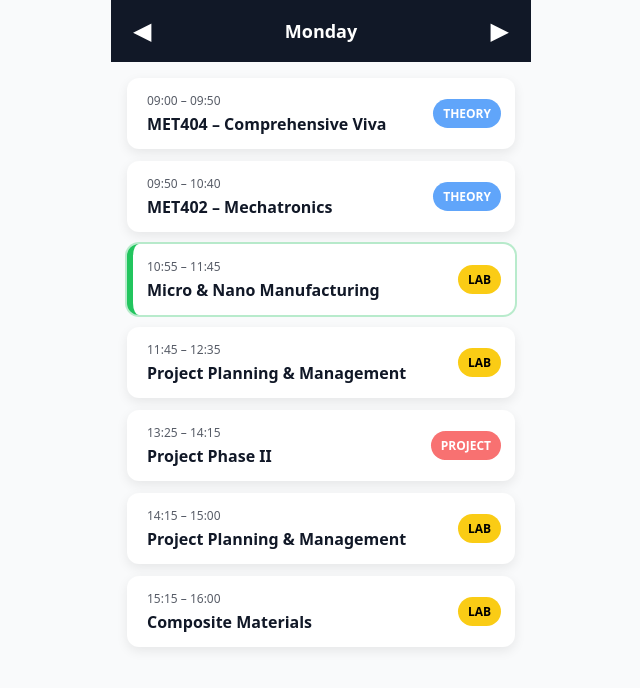
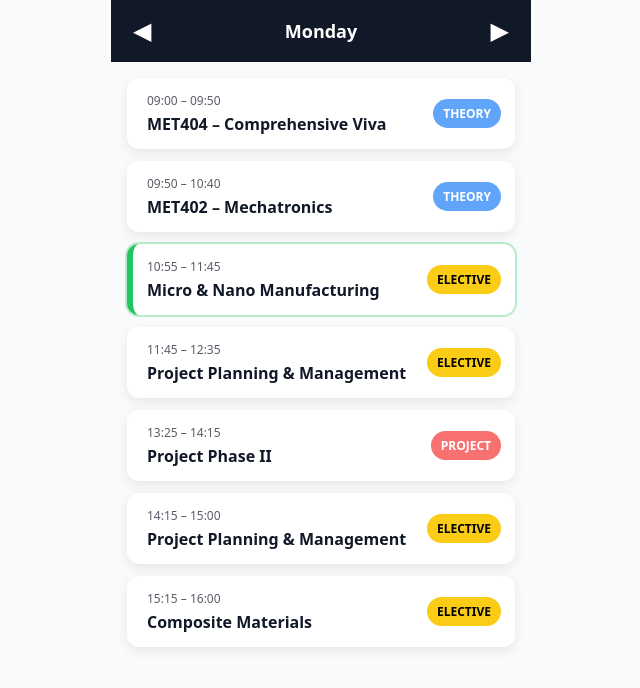
Before and after one commit to amalbenny/clg-timetable, a plain HTML site: page index.html in a window 1280 px wide. Shown: the whole page, without its empty margins (319-959 px from the left). Drawn offline with Linux system fonts and the light colour scheme.

Commit message:
Update ijn TAG and manifest.json

```diff
--- a/index.html
+++ b/index.html
@@ -12,7 +12,7 @@
   <style>
     :root {
       --theory: #60a5fa;
-      --lab: #facc15;
+      --elective: #facc15;
       --project: #f87171;
       --free: #fb923c;
       --tutorial: #a78bfa;
@@ -87,7 +87,7 @@
     }
 
     .theory { background: var(--theory); }
-    .lab { background: var(--lab); color: black; }
+    .elective { background: var(--elective); color: black; }
     .project { background: var(--project); }
     .free { background: var(--free); }
     .tutorial { background: var(--tutorial); }
@@ -113,26 +113,26 @@
     Monday: [
       { start: "09:00", end: "09:50", subject: "MET404 – Comprehensive Viva", type: "theory" },
       { start: "09:50", end: "10:40", subject: "MET402 – Mechatronics", type: "theory" },
-      { start: "10:55", end: "11:45", subject: "Micro & Nano Manufacturing", type: "lab" },
-      { start: "11:45", end: "12:35", subject: "Project Planning & Management", type: "lab" },
+      { start: "10:55", end: "11:45", subject: "Micro & Nano Manufacturing", type: "elective" },
+      { start: "11:45", end: "12:35", subject: "Project Planning & Management", type: "elective" },
       { start: "13:25", end: "14:15", subject: "Project Phase II", type: "project" },
-      { start: "14:15", end: "15:00", subject: "Project Planning & Management", type: "lab" },
-      { start: "15:15", end: "16:00", subject: "Composite Materials", type: "lab" }
+      { start: "14:15", end: "15:00", subject: "Project Planning & Management", type: "elective" },
+      { start: "15:15", end: "16:00", subject: "Composite Materials", type: "elective" }
     ],
     Tuesday: [
-      { start: "09:00", end: "09:50", subject: "Project Planning & Management", type: "lab" },
-      { start: "09:50", end: "10:40", subject: "Micro & Nano Manufacturing", type: "lab" },
+      { start: "09:00", end: "09:50", subject: "Project Planning & Management", type: "elective" },
+      { start: "09:50", end: "10:40", subject: "Micro & Nano Manufacturing", type: "elective" },
       { start: "10:55", end: "11:45", subject: "MET402 – Mechatronics", type: "theory" },
-      { start: "11:45", end: "12:35", subject: "Composite Materials", type: "lab" },
-      { start: "13:25", end: "14:15", subject: "Micro & Nano Manufacturing", type: "lab" },
-      { start: "14:15", end: "15:00", subject: "Composite Materials", type: "lab" },
+      { start: "11:45", end: "12:35", subject: "Composite Materials", type: "elective" },
+      { start: "13:25", end: "14:15", subject: "Micro & Nano Manufacturing", type: "elective" },
+      { start: "14:15", end: "15:00", subject: "Composite Materials", type: "elective" },
       { start: "15:15", end: "16:00", subject: "MET402 – Mechatronics", type: "theory" }
     ],
     Wednesday: [
       { start: "09:00", end: "09:50", subject: "MET404 – Comprehensive Viva", type: "theory" },
-      { start: "09:50", end: "10:40", subject: "Micro & Nano Manufacturing", type: "lab" },
-      { start: "10:55", end: "11:45", subject: "Project Planning & Management", type: "lab" },
-      { start: "11:45", end: "12:35", subject: "Project Planning & Management", type: "lab" },
+      { start: "09:50", end: "10:40", subject: "Micro & Nano Manufacturing", type: "elective" },
+      { start: "10:55", end: "11:45", subject: "Project Planning & Management", type: "elective" },
+      { start: "11:45", end: "12:35", subject: "Project Planning & Management", type: "elective" },
       { start: "13:25", end: "14:15", subject: "Project Phase II", type: "project" },
       { start: "14:15", end: "15:00", subject: "Project Phase II", type: "project" },
       { start: "15:15", end: "16:00", subject: "Project Phase II", type: "project" }
@@ -140,11 +140,11 @@
     Thursday: [
       { start: "09:00", end: "09:50", subject: "MET402 – Tutorial", type: "tutorial" },
       { start: "09:50", end: "10:40", subject: "MET402 – Mechatronics", type: "theory" },
-      { start: "10:55", end: "11:45", subject: "Composite Materials", type: "lab" },
-      { start: "11:45", end: "12:35", subject: "Composite Materials", type: "lab" },
+      { start: "10:55", end: "11:45", subject: "Composite Materials", type: "elective" },
+      { start: "11:45", end: "12:35", subject: "Composite Materials", type: "elective" },
       { start: "13:25", end: "14:15", subject: "Project Phase II", type: "project" },
       { start: "14:15", end: "15:00", subject: "Project Phase II", type: "project" },
-      { start: "15:15", end: "16:00", subject: "Micro & Nano Manufacturing", type: "lab" }
+      { start: "15:15", end: "16:00", subject: "Micro & Nano Manufacturing", type: "elective" }
     ],
     Friday: [
       { start: "09:00", end: "16:00", subject: "Project Phase II (Full Day)", type: "project" }
```
Also changed, not shown: manifest.json.
